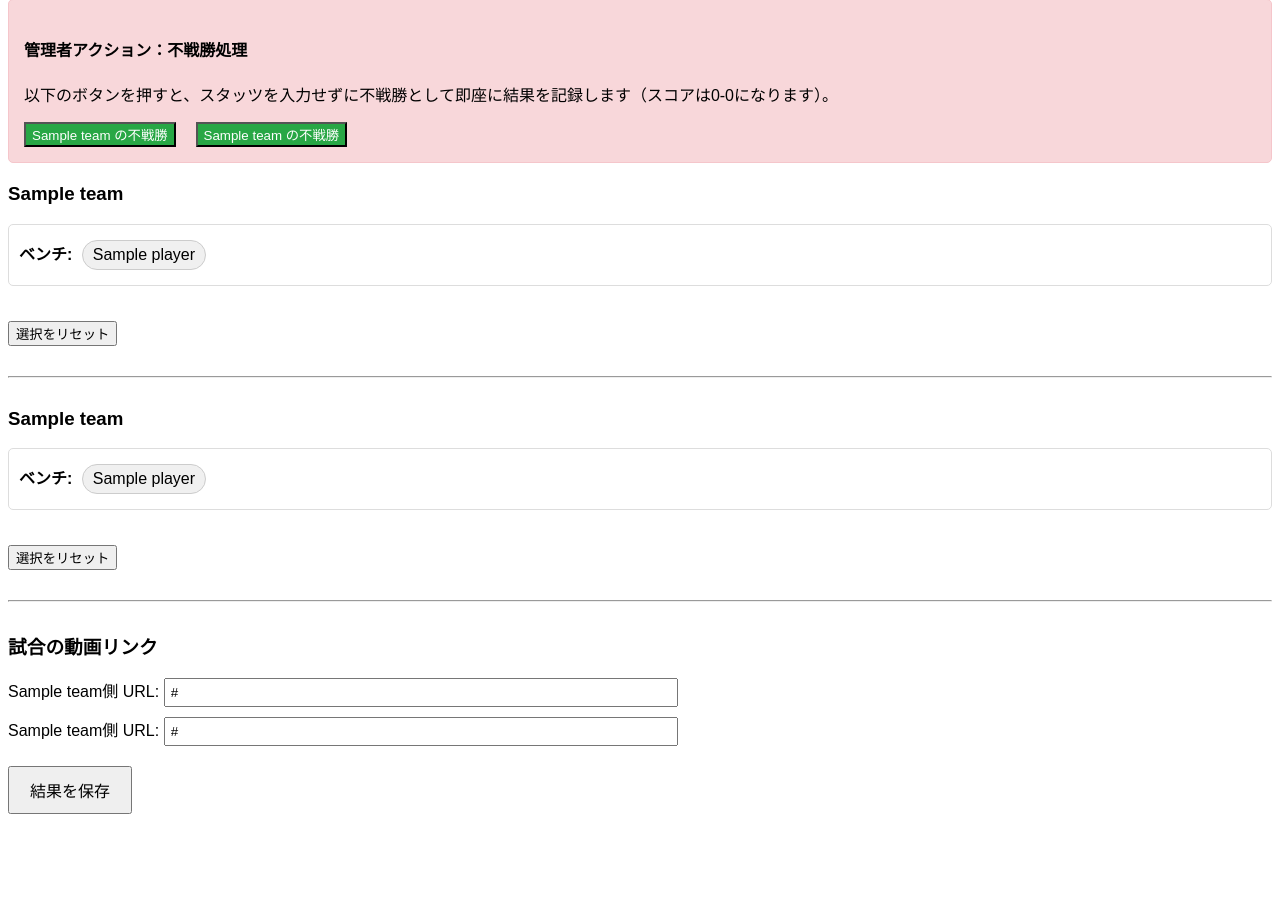
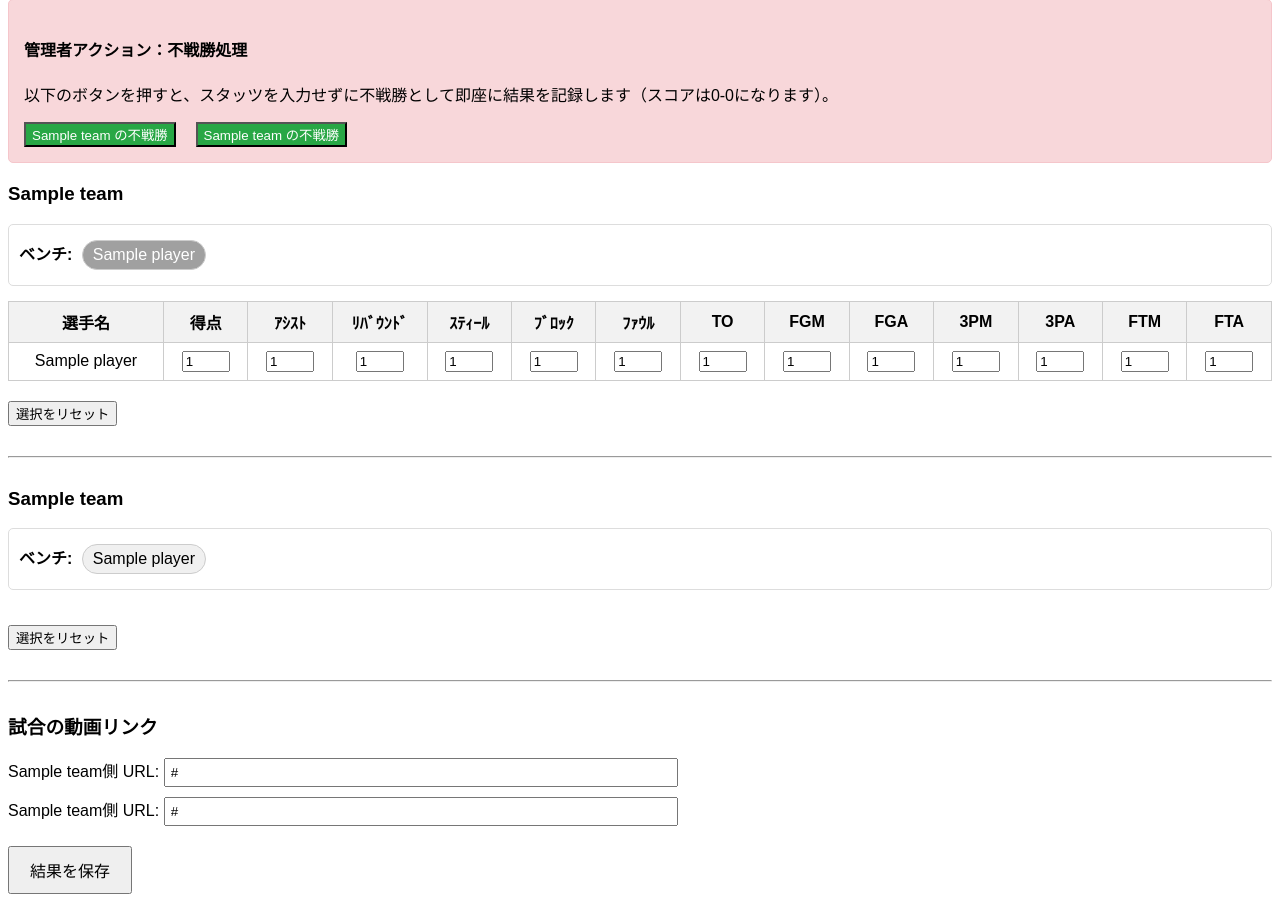
Before and after one commit to mito0612uni/NBA2K26-JPL, a Flask app: page /game/1/edit in a window 1280 px wide. Shown: the part 366-1268 px from the top of the page. Before the commit the page ends 1180 px from the top, so only its background shows below. Run offline with Flask 3, Linux system fonts and the light colour scheme; a user stored in the database is signed in; tables that the repository leaves empty hold one stand-in row (values such as "Sample post"); some libraries are stand-ins or nearby versions.

Commit message:
Restore full javascript functionality to game_edit.html

```diff
--- a/templates/game_edit.html
+++ b/templates/game_edit.html
@@ -119,18 +119,88 @@
 const existingStats = {{ stats | tojson }};
 
 document.addEventListener('DOMContentLoaded', function() {
-  // ... (statHeaders, statFields, isUserAuthenticated の定義は変更なし)
+  const statHeaders = ['選手名', '得点', 'ｱｼｽﾄ', 'ﾘﾊﾞｳﾝﾄﾞ', 'ｽﾃｨｰﾙ', 'ﾌﾞﾛｯｸ', 'ﾌｧｳﾙ', 'TO', 'FGM', 'FGA', '3PM', '3PA', 'FTM', 'FTA'];
+  const statFields = ['player_name', 'pts', 'ast', 'reb', 'stl', 'blk', 'foul', 'turnover', 'fgm', 'fga', 'three_pm', 'three_pa', 'ftm', 'fta'];
+  const isUserAuthenticated = {{ current_user.is_authenticated | tojson }};
 
-  function createHeaderRow() { /* ... */ }
-  function createPlayerRow(playerId, playerName, teamId) { /* ... */ }
-  function populateInitialStats() { /* ... */ }
+  function createHeaderRow() {
+    return '<tr>' + statHeaders.map(h => `<th>${h}</th>`).join('') + '</tr>';
+  }
+
+  function createPlayerRow(playerId, playerName, teamId) {
+    const playerStats = existingStats[String(playerId)] || {};
+    let rowHTML = `<td>${playerName}</td>`;
+    statFields.slice(1).forEach(field => {
+      const value = playerStats[field] || 0;
+      const readonly = isUserAuthenticated ? '' : 'readonly';
+      rowHTML += `<td><input type="number" name="player_${playerId}_${field}" value="${value}" min="0" ${readonly}></td>`;
+    });
+    return `<tr data-player-id="${playerId}" data-player-name="${playerName}" data-team-id="${teamId}">${rowHTML}</tr>`;
+  }
+
+  function populateInitialStats() {
+    const statsHeaderHome = document.getElementById('stats-header-home');
+    const statsBodyHome = document.getElementById('stats-body-home');
+    const statsHeaderAway = document.getElementById('stats-header-away');
+    const statsBodyAway = document.getElementById('stats-body-away');
+    let homeHasStats = false;
+    let awayHasStats = false;
+
+    for (const playerId in existingStats) {
+      const player = document.querySelector(`.bench-player[data-player-id='${playerId}']`);
+      if (player) {
+        const teamId = player.dataset.teamId;
+        const playerName = player.dataset.playerName;
+        if (teamId === 'home') {
+          statsBodyHome.insertAdjacentHTML('beforeend', createPlayerRow(playerId, playerName, teamId));
+          if (isUserAuthenticated) player.classList.add('selected');
+          homeHasStats = true;
+        } else if (teamId === 'away') {
+          statsBodyAway.insertAdjacentHTML('beforeend', createPlayerRow(playerId, playerName, teamId));
+          if (isUserAuthenticated) player.classList.add('selected');
+          awayHasStats = true;
+        }
+      }
+    }
+
+    if (homeHasStats) statsHeaderHome.innerHTML = createHeaderRow();
+    if (awayHasStats) statsHeaderAway.innerHTML = createHeaderRow();
+  }
+
   populateInitialStats();
 
   if (isUserAuthenticated) {
-    // --- 手動入力の処理 (変更なし) ---
-    // ...
+    // --- 手動入力の処理 ---
+    document.querySelectorAll('.bench-player').forEach(playerSpan => {
+      playerSpan.addEventListener('click', function() {
+        if (this.classList.contains('selected')) return;
+        const teamId = this.dataset.teamId;
+        const statsBody = document.getElementById(`stats-body-${teamId}`);
+        if (statsBody.children.length >= 5) {
+          alert('選択できる選手は5人までです。');
+          return;
+        }
+        const statsHeader = document.getElementById(`stats-header-${teamId}`);
+        if (statsHeader.children.length === 0) statsHeader.innerHTML = createHeaderRow();
+        const playerId = this.dataset.playerId;
+        const playerName = this.dataset.playerName;
+        statsBody.insertAdjacentHTML('beforeend', createPlayerRow(playerId, playerName, teamId));
+        this.classList.add('selected');
+      });
+    });
 
-    // ★★★ OCRボタンの処理を刷新 ★★★
+    document.querySelectorAll('.reset-btn').forEach(button => {
+      button.addEventListener('click', function() {
+        const teamId = this.dataset.teamId;
+        document.getElementById(`stats-header-${teamId}`).innerHTML = '';
+        document.getElementById(`stats-body-${teamId}`).innerHTML = '';
+        document.querySelectorAll(`#bench-${teamId} .bench-player`).forEach(span => {
+          span.classList.remove('selected');
+        });
+      });
+    });
+
+    // --- OCRボタンの処理 ---
     const ocrBtn = document.getElementById('ocr-submit-btn');
     if (ocrBtn) {
         ocrBtn.addEventListener('click', function() {
@@ -161,38 +231,38 @@ document.addEventListener('DOMContentLoaded', function() {
                 body: formData
             })
             .then(response => response.json())
-            .then(foundPlayersList => { // サーバーからは名前とスタッツのペアのリストが返ってくる
-                if (foundPlayersList.error) {
-                    feedbackDiv.textContent = `エラー: ${foundPlayersList.error}`;
+            .then(statsList => {
+                if (statsList.error) {
+                    feedbackDiv.textContent = `エラー: ${statsList.error}`;
                     feedbackDiv.style.color = 'red';
                     return;
                 }
 
-                let playersMatched = 0;
+                if (statsList.length < selectedPlayerRows.length) {
+                    feedbackDiv.textContent = `警告: 選択した選手数(${selectedPlayerRows.length}人)より少ないスタッツ(${statsList.length}件)しか検出できませんでした。`;
+                    feedbackDiv.style.color = 'orange';
+                }
 
-                // ★★★ ここからが新しいロジック ★★★
-                // ユーザーが選択した各選手についてループ
-                selectedPlayerRows.forEach(row => {
-                    const selectedPlayerName = row.dataset.playerName;
+                selectedPlayerRows.forEach((row, index) => {
+                    const stats = statsList[index];
+                    if (!stats) return;
+
                     const playerId = row.dataset.playerId;
-
-                    // OCRが検出したリストの中から、名前が一致（部分一致）するものを探す
-                    const foundData = foundPlayersList.find(p => p.name.includes(selectedPlayerName));
-
-                    if (foundData) {
-                        playersMatched++;
-                        const stats = foundData.stats;
-                        for (const statName in stats) {
-                            const input = row.querySelector(`input[name='player_${playerId}_${statName}']`);
-                            if (input) {
-                                input.value = stats[statName];
-                            }
+                    for (const statName in stats) {
+                        const input = row.querySelector(`input[name='player_${playerId}_${statName}']`);
+                        if (input) {
+                            input.value = stats[statName];
                         }
                     }
                 });
 
-                feedbackDiv.textContent = `成功: ${playersMatched}人の選手にスタッツを反映しました。`;
-                feedbackDiv.style.color = 'green';
+                if (statsList.length > 0) {
+                    feedbackDiv.textContent = `成功: ${Math.min(statsList.length, selectedPlayerRows.length)}人の選手にスタッツを反映しました。`;
+                    feedbackDiv.style.color = 'green';
+                } else {
+                    feedbackDiv.textContent = 'エラー: 画像から有効なスタッツを見つけられませんでした。';
+                    feedbackDiv.style.color = 'red';
+                }
             })
             .catch(error => {
                 feedbackDiv.textContent = `通信エラーが発生しました: ${error}`;
```
